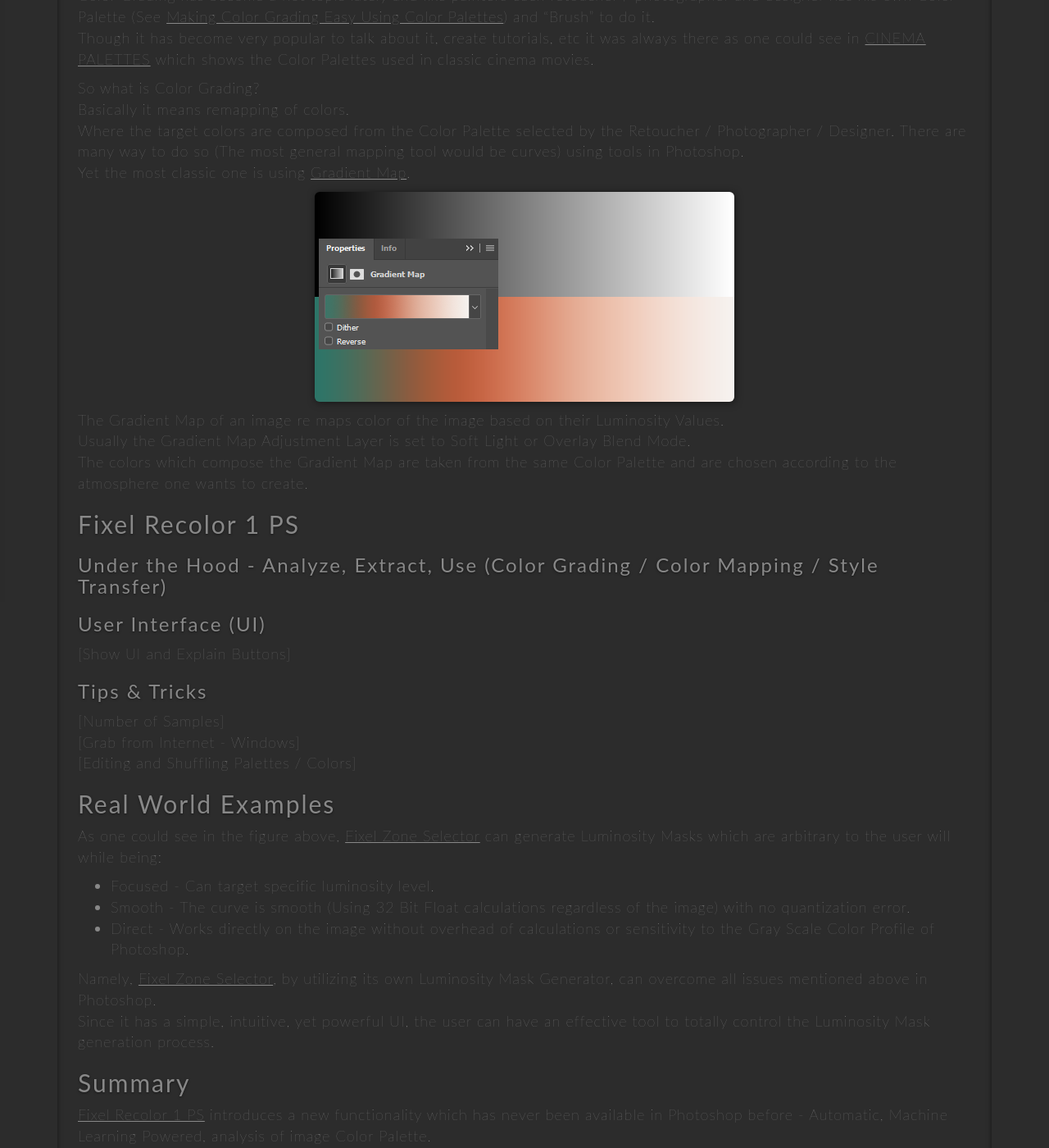
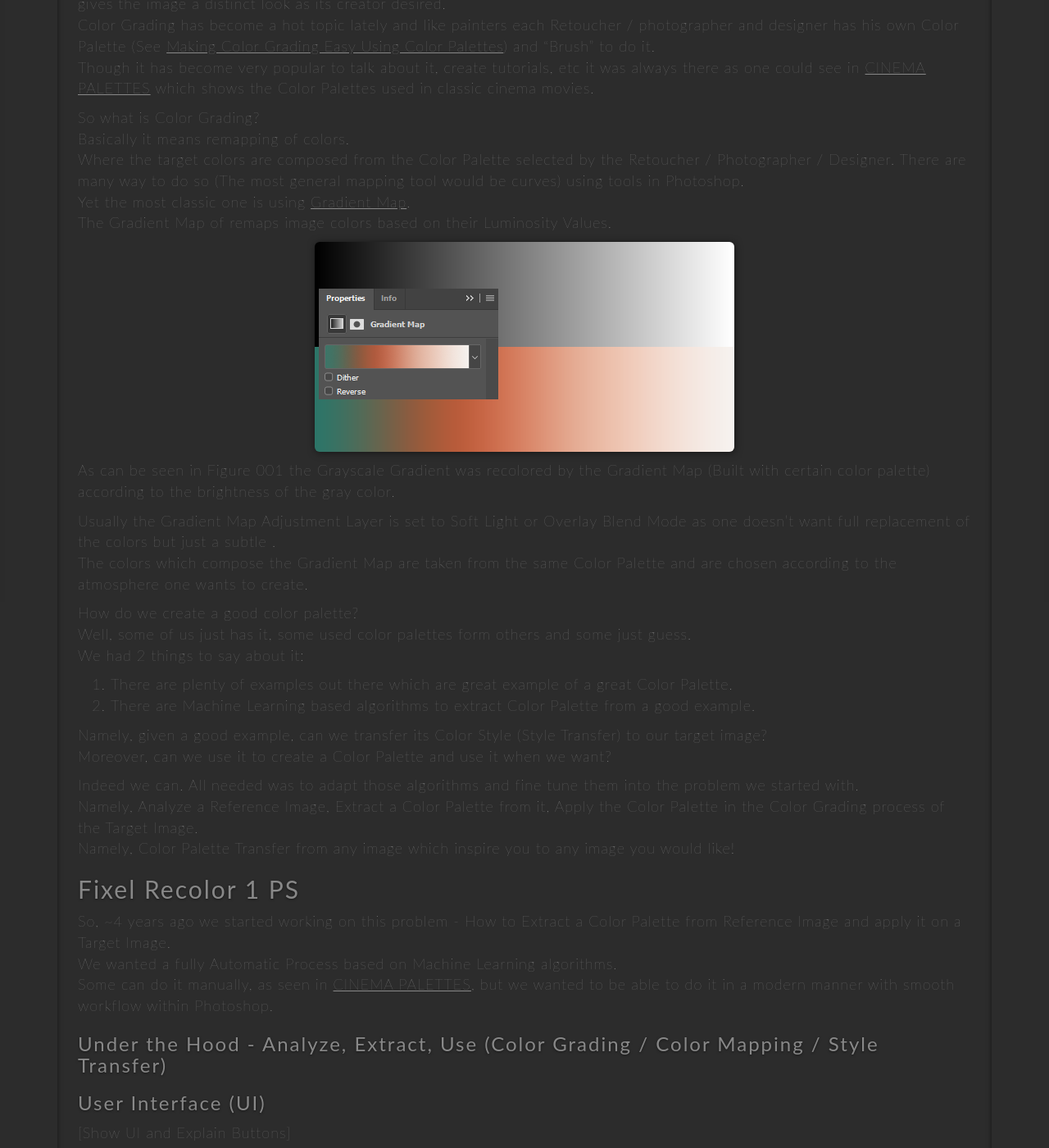
Before and after one commit to FixelAlgorithmsTeam/fixel, a Jekyll site: the page built from _posts/2018-12-22-fixel-recolor-1-ps.md, in a window 1280 px wide and 1400 px high, scrolled down 666 px. Shown: the whole window at 82% size. Built offline with Jekyll 4.4.1, drawn with Linux system fonts in a browser that asks for light colours; nearby versions of some CDN libraries; comment, search, counter and statistics services are not loaded; some of the changed text lies outside the part shown.

```diff
--- a/_posts/2018-12-22-fixel-recolor-1-ps.md
+++ b/_posts/2018-12-22-fixel-recolor-1-ps.md
@@ -22,8 +22,8 @@
 
 ## Color Grading, Color Palette & Style Transfer
 
-Color Grading is the "signature" step of a retoucher working on his images. Usually it is one of the last steps to execute which gives the image a distinct look as its creator desired.
-Color Grading has become a hot topic lately and like painters each retoucher / photographer and designer has his own Color Palette (See [Making Color Grading Easy Using Color Palettes](https://fstoppers.com/education/making-color-grading-easy-using-color-palettes-109061)) and "Brush" to do it.
+Color Grading is the "signature" step of a Retoucher working on his images. Usually it is one of the last steps to execute which gives the image a distinct look as its creator desired.
+Color Grading has become a hot topic lately and like painters each Retoucher / photographer and designer has his own Color Palette (See [Making Color Grading Easy Using Color Palettes](https://fstoppers.com/education/making-color-grading-easy-using-color-palettes-109061)) and "Brush" to do it.
 Though it has become very popular to talk about it, create tutorials, etc it was always there as one could see in [CINEMA PALETTES](https://twitter.com/CINEMAPALETTES) which shows the Color Palettes used in classic cinema movies.
 
 So what is Color Grading?
@@ -31,14 +31,34 @@
 Where the target colors are composed from the Color Palette selected by the Retoucher / Photographer / Designer.
 There are many way to do so (The most general mapping tool would be curves) using tools in Photoshop.
 Yet the most classic one is using [Gradient Map](https://helpx.adobe.com/il_en/photoshop/using/applying-special-color-effects-images.html#apply_a_gradient_map_to_an_image).
+The Gradient Map of remaps image colors based on their Luminosity Values.
 
 ![][Figure001]{:class="center-img"}
 
-The Gradient Map of an image re maps color of the image based on their Luminosity Values.
-Usually the Gradient Map Adjustment Layer is set to Soft Light or Overlay Blend Mode.
+As can be seen in Figure 001 the Grayscale Gradient was recolored by the Gradient Map (Built with certain color palette) according to the brightness of the gray color.
+
+Usually the Gradient Map Adjustment Layer is set to Soft Light or Overlay Blend Mode as one doesn't want full replacement of the colors but just a subtle .
 The colors which compose the Gradient Map are taken from the same Color Palette and are chosen according to the atmosphere one wants to create.
 
+How do we create a good color palette?
+Well, some of us just has it, some used color palettes form others and some just guess.
+We had 2 things to say about it:
+
+ 1.	There are plenty of examples out there which are great example of a great Color Palette.
+ 2.	There are Machine Learning based algorithms to extract Color Palette from a good example.
+
+Namely, given a good example, can we transfer its Color Style (Style Transfer) to our target image?
+Moreover, can we use it to create a Color Palette and use it when we want?
+
+Indeed we can. All needed was to adapt those algorithms and fine tune them into the problem we started with.
+Namely, Analyze a Reference Image, Extract a Color Palette from it, Apply the Color Palette in the Color Grading process of the Target Image.
+Namely, Color Palette Transfer from any image which inspire you to any image you would like!
+
 ## Fixel Recolor 1 PS
+
+So, ~4 years ago we started working on this problem - How to Extract a Color Palette from Reference Image and apply it on a Target Image.
+We wanted a fully Automatic Process based on Machine Learning algorithms.
+Some can do it manually, as seen in [CINEMA PALETTES](https://twitter.com/CINEMAPALETTES), but we wanted to be able to do it in a modern manner with smooth workflow within Photoshop.
 
 ### Under the Hood - Analyze, Extract, Use (Color Grading / Color Mapping / Style Transfer)
 
--- a/products/recolor/index.html
+++ b/products/recolor/index.html
@@ -22,7 +22,7 @@
 			<div class="highlight-box text-center" style="width: 100%;" id="recolor-overview">
 				<h1 class="home-title" property="name">ReColor PS</h1>
 				<p class="product-subtitle">Machine Learning Powered, Recoloring, Color Grading and Style Transfer for Photographers and Designers</p>
-				<img class="img-rounded img-responsive img-shadow" width="700" height="350" src="images/FFT Wizard Presentation Image.png" alt="ReColor Presentation Image">
+				<img class="img-rounded img-responsive img-shadow" width="700" height="467" src="images/Fixel Recolor Presentation Image.png" alt="ReColor Presentation Image">
 			</div>
 
 			<p class="author-caption">BY FIXEL ALGORITHMS</p>
```
Also changed, not shown: other parts of _posts/2018-12-22-fixel-recolor-1-ps.md (+5 -5 lines), products/recolor/images/31920777318_a7bd9a14eb_k.jpg (added), products/recolor/images/Fixel Recolor Presentation Image.png (added), 2 other files.
